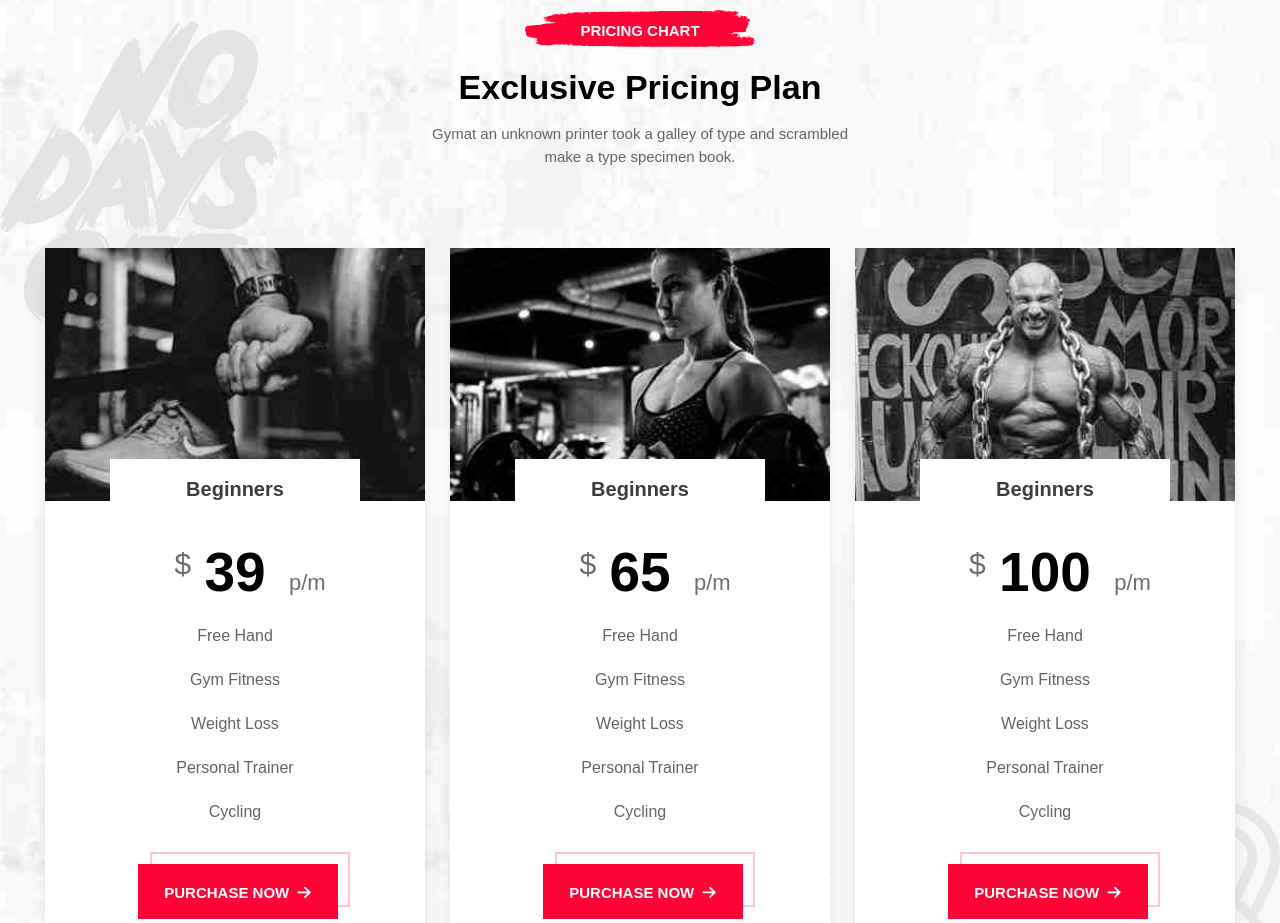
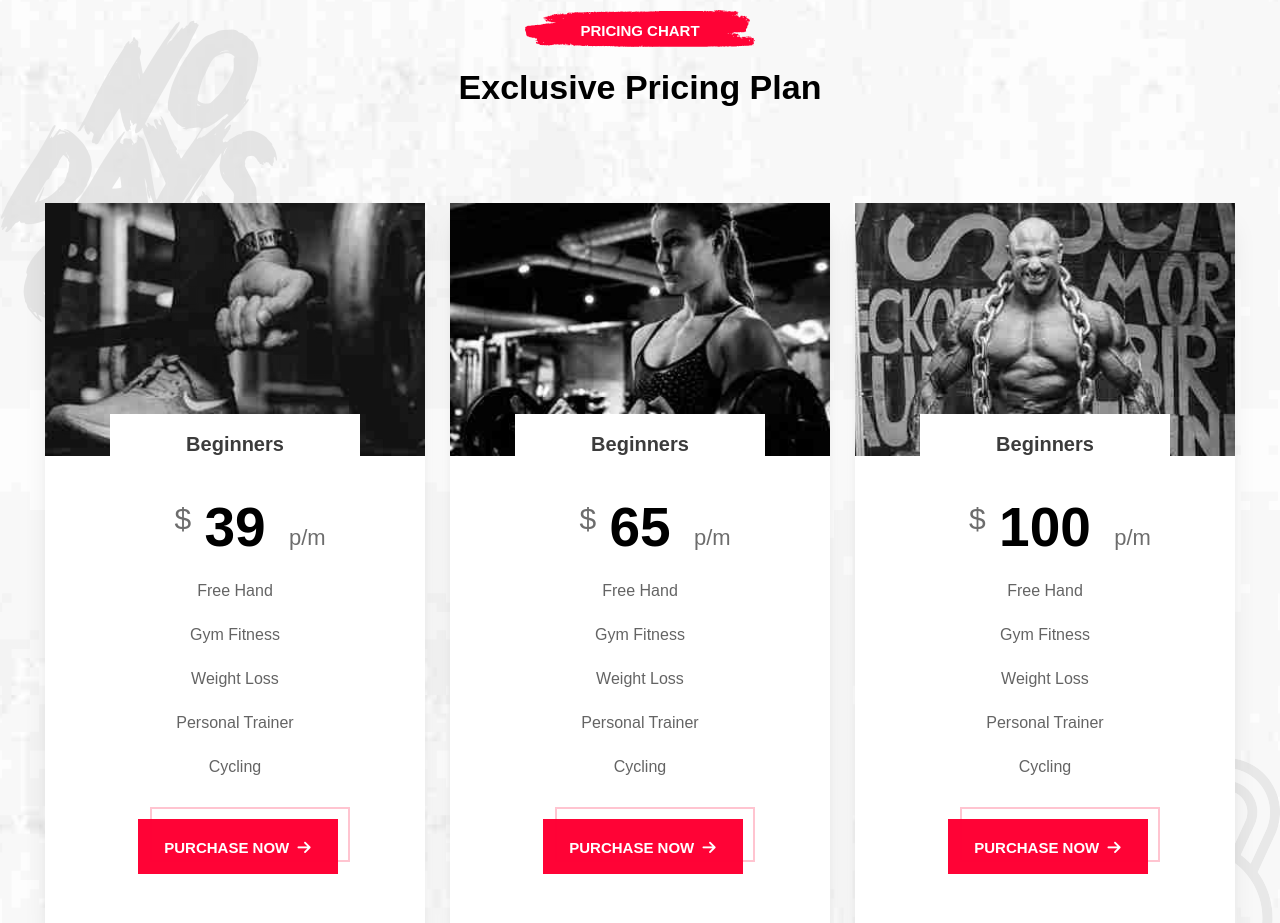
Before and after one commit to MazenMili/gym-website, a React (Create React App) app: page / in a window 1280 px wide. Shown: the part 7420-8343 px from the top of the page. Built offline with nearby package versions, Linux system fonts and the light colour scheme.

Commit message:
added readme

```diff
--- a/src/components/Pricing/Pricing.jsx
+++ b/src/components/Pricing/Pricing.jsx
@@ -17,12 +17,7 @@ function Pricing() {
           <div className="flex flex-col text-center relative items-center">
             <p className="text-white relative z-10 text-[15px] uppercase font-bold mb-8">PRICING CHART</p>
             <img src={TitleRed} alt="text_bg" className="w-[23rem] absolute -top-[10px] " />
-
             <h2 className="text-[3.4rem] font-bold mb-4">Exclusive Pricing Plan</h2>
-            <p className="text-[#646464] font-medium text-[15px] ">
-              Gymat an unknown printer took a galley of type and scrambled
-              <br /> make a type specimen book.
-            </p>
           </div>
           {/* pricing boxes */}
           <div className="flex gap-10 mt-32 relative z-[2] md1000:flex-col md1000:items-center ">
```
Also changed, not shown: 1 other file (tests, documents, lock files or other folders).
